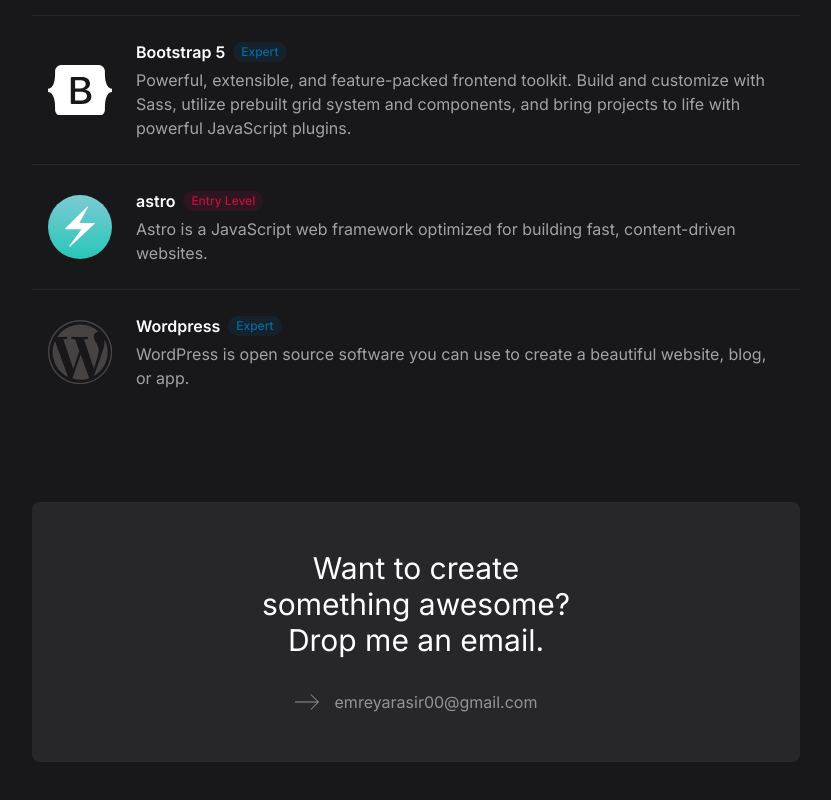
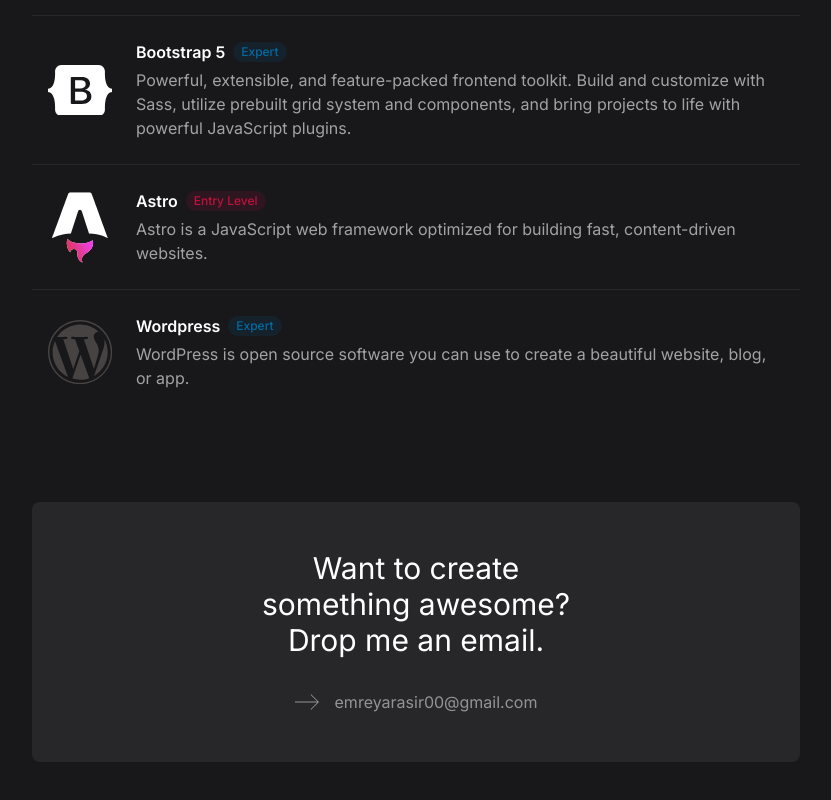
Before and after one commit to viowins/portfolio, a Vue app: page / in a window 1280 px wide. Shown: the part 1600-2400 px from the top of the page, without its empty margins (224-1055 px from the left). Built offline with nearby package versions, Linux system fonts and the light colour scheme.

Commit message:
Update Icon.vue and Skills.vue

```diff
--- a/src/components/Icon.vue
+++ b/src/components/Icon.vue
@@ -272,8 +272,7 @@ const props = defineProps({
     ></path>
   </svg>
   <svg
-    width="16"
-    height="22"
+    width="56"
     viewBox="0 0 16 22"
     fill="none"
     xmlns="http://www.w3.org/2000/svg"
@@ -282,7 +281,7 @@ const props = defineProps({
     <g clip-path="url(#clip0_9_213)">
       <path
         d="M5.1933 18.0845C4.28339 17.2528 4.01777 15.5051 4.39686 14.239C5.05417 15.0373 5.96495 15.2901 6.90833 15.4329C8.36471 15.6532 9.79499 15.5708 11.1479 14.9051C11.3027 14.8289 11.4457 14.7276 11.6148 14.6249C11.7417 14.9932 11.7748 15.365 11.7304 15.7435C11.6226 16.6651 11.164 17.377 10.4345 17.9167C10.1428 18.1325 9.83411 18.3255 9.53284 18.529C8.60728 19.1546 8.35687 19.8881 8.70466 20.955C8.71292 20.9812 8.72032 21.0071 8.73901 21.0706C8.26645 20.859 7.92126 20.5511 7.65826 20.1462C7.38046 19.7189 7.2483 19.2462 7.24134 18.7348C7.23785 18.4858 7.23785 18.2347 7.20439 17.9893C7.12265 17.3911 6.84181 17.1232 6.31273 17.1078C5.76975 17.092 5.34023 17.4276 5.22633 17.9563C5.21764 17.9968 5.20503 18.0369 5.19241 18.0841L5.1933 18.0845Z"
-        fill="#17191E"
+        fill="white"
       />
       <path
         d="M5.1933 18.0845C4.28339 17.2528 4.01777 15.5051 4.39686 14.239C5.05417 15.0373 5.96495 15.2901 6.90833 15.4329C8.36471 15.6532 9.79499 15.5708 11.1479 14.9051C11.3027 14.8289 11.4457 14.7276 11.6148 14.6249C11.7417 14.9932 11.7748 15.365 11.7304 15.7435C11.6226 16.6651 11.164 17.377 10.4345 17.9167C10.1428 18.1325 9.83411 18.3255 9.53284 18.529C8.60728 19.1546 8.35687 19.8881 8.70466 20.955C8.71292 20.9812 8.72032 21.0071 8.73901 21.0706C8.26645 20.859 7.92126 20.5511 7.65826 20.1462C7.38046 19.7189 7.2483 19.2462 7.24134 18.7348C7.23785 18.4858 7.23785 18.2347 7.20439 17.9893C7.12265 17.3911 6.84181 17.1232 6.31273 17.1078C5.76975 17.092 5.34023 17.4276 5.22633 17.9563C5.21764 17.9968 5.20503 18.0369 5.19241 18.0841L5.1933 18.0845Z"
@@ -290,7 +289,7 @@ const props = defineProps({
       />
       <path
         d="M0 14.0281C0 14.0281 2.69438 12.7155 5.39629 12.7155L7.43343 6.4109C7.5097 6.10601 7.73239 5.89881 7.98379 5.89881C8.2352 5.89881 8.45788 6.10601 8.53416 6.4109L10.5713 12.7155C13.7713 12.7155 15.9676 14.0281 15.9676 14.0281C15.9676 14.0281 11.391 1.56044 11.382 1.53543C11.2507 1.16682 11.0289 0.929413 10.73 0.929413H5.2381C4.93914 0.929413 4.72634 1.16682 4.58605 1.53543C4.57615 1.55997 0 14.0281 0 14.0281Z"
-        fill="#17191E"
+        fill="white"
       />
     </g>
     <defs>
--- a/src/components/Skills.vue
+++ b/src/components/Skills.vue
@@ -78,7 +78,7 @@
               components, and bring projects to life with powerful JavaScript
               plugins.</Card
             >
-            <Card title="astro" setIcon="chakra" setLevel="Entry Level"
+            <Card title="Astro" setIcon="astro" setLevel="Entry Level"
               >Astro is a JavaScript web framework optimized for building fast, content-driven websites.</Card
             >
             <Card
```
